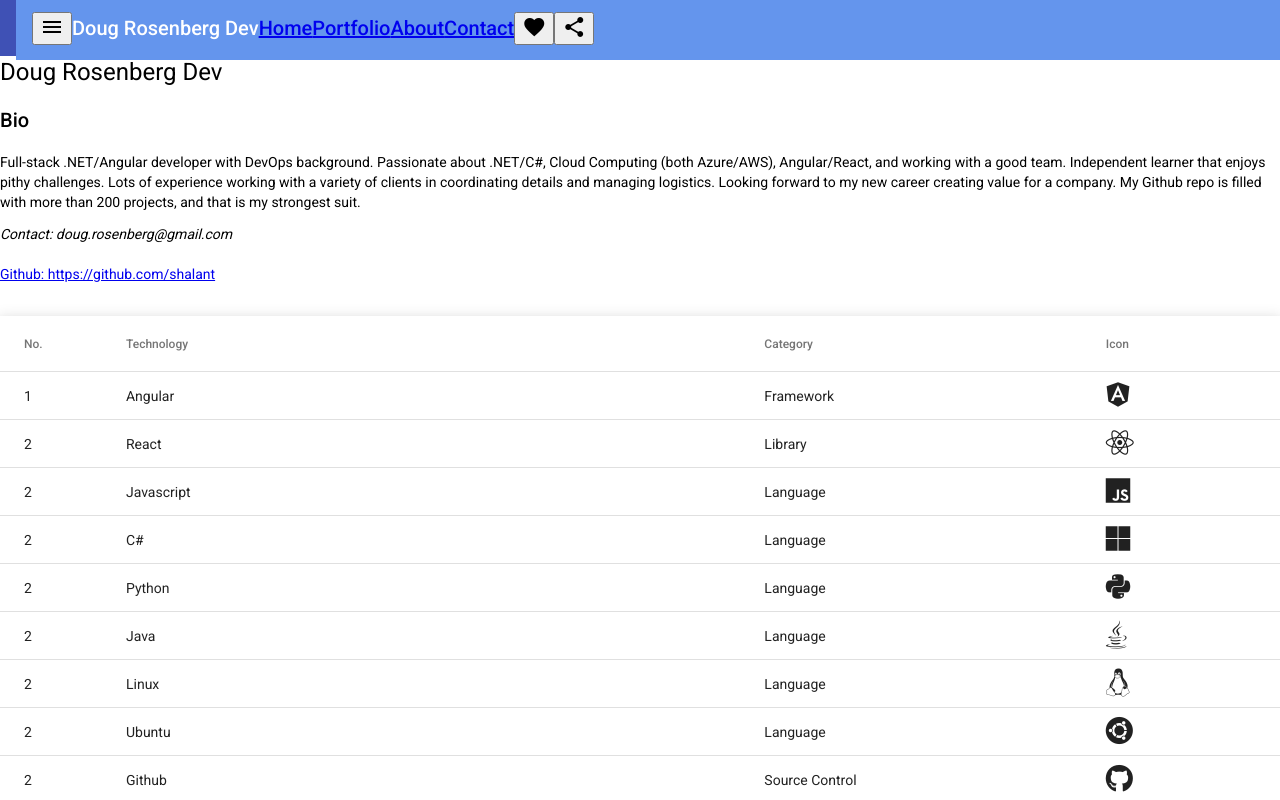
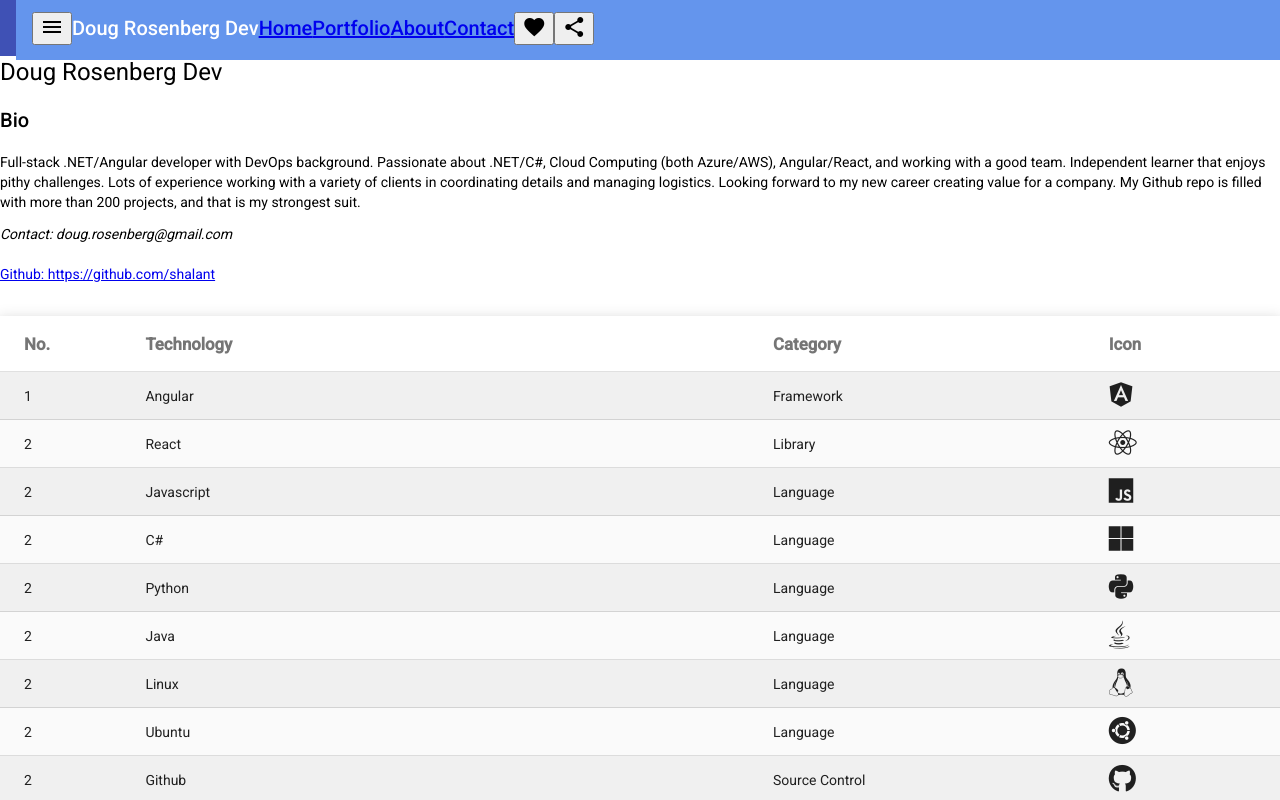
Before and after one commit to shalant/ngPortfolio, an Angular app in the folder attempt3/: page /about in a window 1280 px wide. Shown: the top 800 px of the page. Built offline with nearby package versions, Linux system fonts and the light colour scheme.

Commit message:
working on pagination, monday morning start with docs!

```diff
--- a/attempt3/src/app/pages/about/about.component.css
+++ b/attempt3/src/app/pages/about/about.component.css
@@ -1,7 +1,20 @@
 table {
-    width: 100%;
+  width: 100%;
   }
 
-  .mat-form-field {
-    margin-right: 12px;
-  }
+th {
+  font-weight: bold;
+  font-size: larger;
+}
+
+.mat-form-field {
+  margin-right: 12px;
+}
+
+.mat-row:nth-child(even){
+  background-color: rgb(250, 250, 250);
+}
+
+.mat-row:nth-child(odd){
+  background-color: rgb(240, 240, 240);
+}
--- a/attempt3/src/app/pages/about/about.component.ts
+++ b/attempt3/src/app/pages/about/about.component.ts
@@ -42,6 +42,7 @@
   templateUrl: './about.component.html',
   styleUrls: ['./about.component.css']
 })
+
 export class AboutComponent {
   title = 'MT';
   displayedColumns: string[] = ['position', 'name', 'category', 'icon'];
@@ -53,14 +54,15 @@
 
   @ViewChild(MatPaginator) paginator !: MatPaginator;
 
-// MatPaginator Output
-pageEvent: PageEvent | undefined;
+  // MatPaginator Output
+  pageEvent: PageEvent | undefined;
 
   setPageSizeOptions(setPageSizeOptionsInput: string) {
     if (setPageSizeOptionsInput) {
       this.pageSizeOptions = setPageSizeOptionsInput.split(',').map(str => +str);
     }
   }
+
 }
 
 
```
